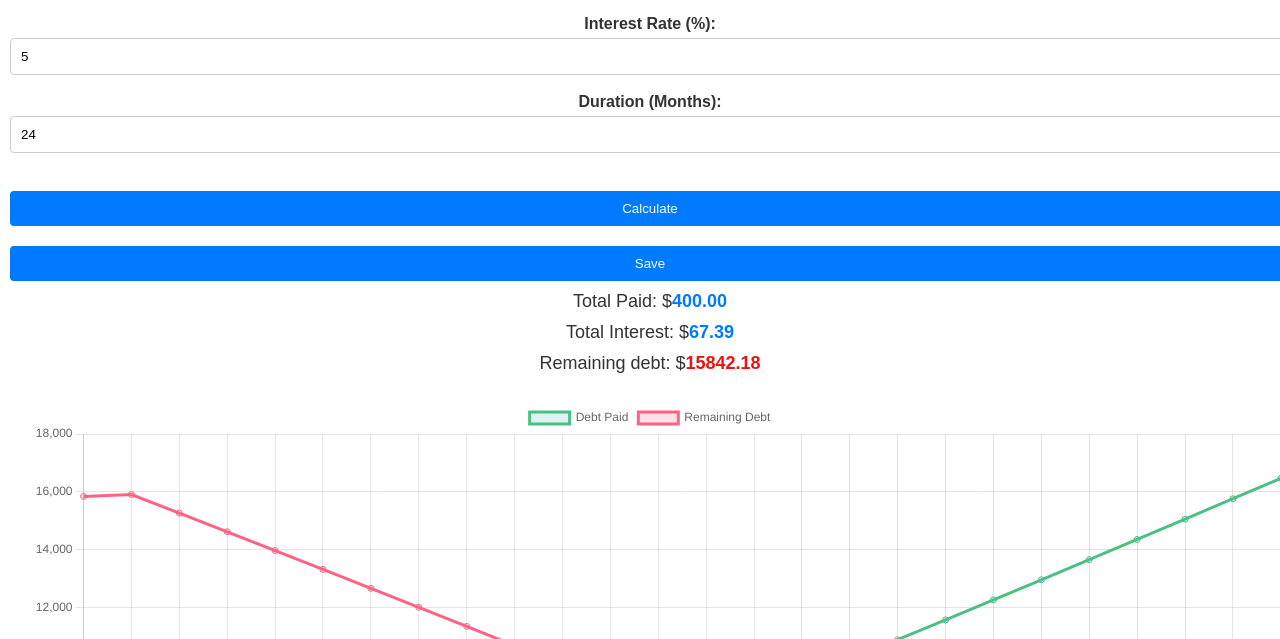
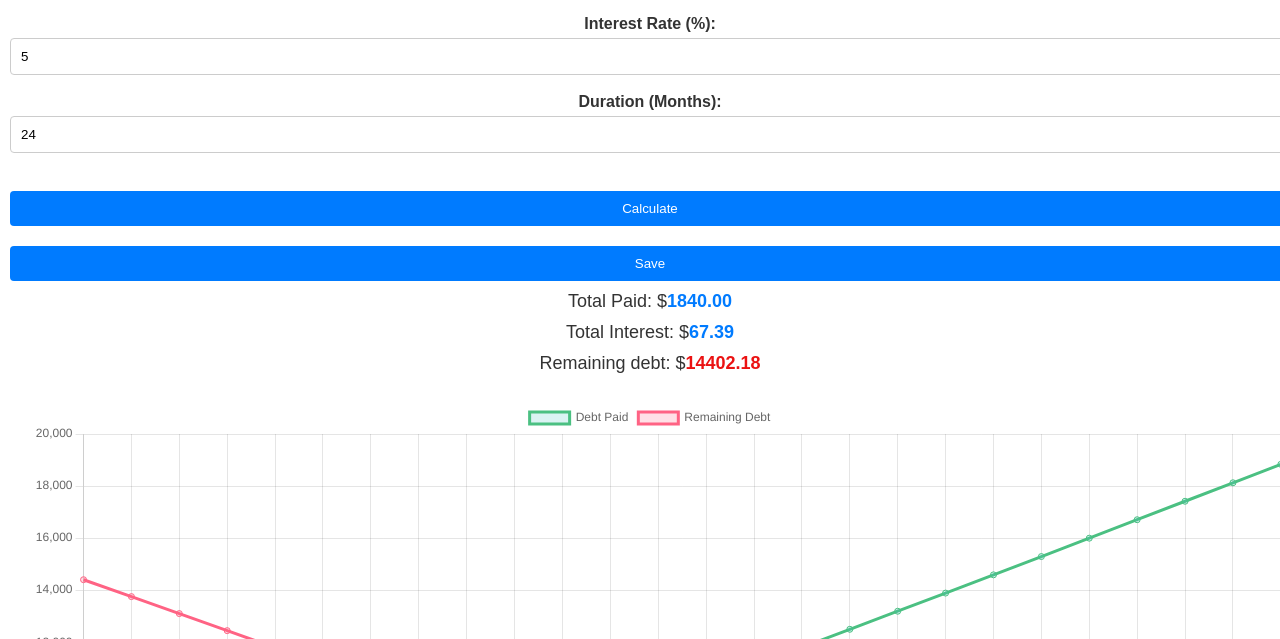
Before and after one commit to tmrct/DebtCalc, a website: page index.html in a window 1280 px wide. Shown: the part 161-800 px from the top of the page. Drawn offline with nearby package versions, Linux system fonts and the light colour scheme.

Commit message:
made the ui better

```diff
--- a/data/scheduleData.json
+++ b/data/scheduleData.json
@@ -1,159 +1,160 @@
 [
   {
     "date": "February 2025",
-    "payment": 400,
+    "payment": 1840,
     "interest": 67.39495833333334,
-    "balance": 15842.184958333335,
-    "datePaid": "2025-02-01 : 400$\n"
+    "balance": 14402.184958333335,
+    "datePaid": "2025-02-01 : 400$\n2025/02/13 : 720$\n2025/02/27 : 720$"
   },
   {
     "date": "March 2025",
-    "payment": 0,
-    "interest": 66.00910399305556,
-    "balance": 15908.19406232639
+    "payment": 709.61,
+    "interest": 60.00910399305556,
+    "balance": 13752.58406232639,
+    "datePaid": ""
   },
   {
     "date": "April 2025",
     "payment": 709.6105159567151,
-    "interest": 66.28414192635996,
-    "balance": 15264.867688296035
+    "interest": 57.30243359302663,
+    "balance": 13100.275979962702
   },
   {
     "date": "May 2025",
     "payment": 709.6105159567151,
-    "interest": 63.60361536790015,
-    "balance": 14618.86078770722
+    "interest": 54.58448324984459,
+    "balance": 12445.249947255832
   },
   {
     "date": "June 2025",
     "payment": 709.6105159567151,
-    "interest": 60.91191994878009,
-    "balance": 13970.162191699286
+    "interest": 51.855208113565965,
+    "balance": 11787.494639412684
   },
   {
     "date": "July 2025",
     "payment": 709.6105159567151,
-    "interest": 58.20900913208036,
-    "balance": 13318.76068487465
+    "interest": 49.11456099755285,
+    "balance": 11126.998684453521
   },
   {
     "date": "August 2025",
     "payment": 709.6105159567151,
-    "interest": 55.494836186977714,
-    "balance": 12664.645005104914
+    "interest": 46.36249451855634,
+    "balance": 10463.750663015362
   },
   {
     "date": "September 2025",
     "payment": 709.6105159567151,
-    "interest": 52.76935418793714,
-    "balance": 12007.803843336136
+    "interest": 43.598961095897344,
+    "balance": 9797.739108154545
   },
   {
     "date": "October 2025",
     "payment": 709.6105159567151,
-    "interest": 50.03251601390057,
-    "balance": 11348.225843393322
+    "interest": 40.82391295064394,
+    "balance": 9128.952505148474
   },
   {
     "date": "November 2025",
     "payment": 709.6105159567151,
-    "interest": 47.28427434747218,
-    "balance": 10685.89960178408
+    "interest": 38.03730210478531,
+    "balance": 8457.379291296544
   },
   {
     "date": "December 2025",
     "payment": 709.6105159567151,
-    "interest": 44.52458167410033,
-    "balance": 10020.813667501465
+    "interest": 35.239080380402264,
+    "balance": 7783.0078557202305
   },
   {
     "date": "January 2026",
     "payment": 709.6105159567151,
-    "interest": 41.7533902812561,
-    "balance": 9352.956541826006
+    "interest": 32.42919939883429,
+    "balance": 7105.82653916235
   },
   {
     "date": "February 2026",
     "payment": 709.6105159567151,
-    "interest": 38.97065225760836,
-    "balance": 8682.3166781269
+    "interest": 29.607610579843126,
+    "balance": 6425.823633785478
   },
   {
     "date": "March 2026",
     "payment": 709.6105159567151,
-    "interest": 36.17631949219541,
-    "balance": 8008.882481662379
+    "interest": 26.774265140772822,
+    "balance": 5742.987382969535
   },
   {
     "date": "April 2026",
     "payment": 709.6105159567151,
-    "interest": 33.37034367359325,
-    "balance": 7332.642309379257
+    "interest": 23.929114095706396,
+    "balance": 5057.305981108527
   },
   {
     "date": "May 2026",
     "payment": 709.6105159567151,
-    "interest": 30.55267628908024,
-    "balance": 6653.584469711623
+    "interest": 21.07210825461886,
+    "balance": 4368.7675734064305
   },
   {
     "date": "June 2026",
     "payment": 709.6105159567151,
-    "interest": 27.72326862379843,
-    "balance": 5971.697222378706
+    "interest": 18.203198222526794,
+    "balance": 3677.360255672242
   },
   {
     "date": "July 2026",
     "payment": 709.6105159567151,
-    "interest": 24.882071759911277,
-    "balance": 5286.968778181902
+    "interest": 15.322334398634341,
+    "balance": 2983.0720741141613
   },
   {
     "date": "August 2026",
     "payment": 709.6105159567151,
-    "interest": 22.029036575757925,
-    "balance": 4599.387298800945
+    "interest": 12.429466975475671,
+    "balance": 2285.8910251329216
   },
   {
     "date": "September 2026",
     "payment": 709.6105159567151,
-    "interest": 19.164113745003938,
-    "balance": 3908.9408965892344
+    "interest": 9.52454593805384,
+    "balance": 1585.8050551142605
   },
   {
     "date": "October 2026",
     "payment": 709.6105159567151,
-    "interest": 16.287253735788475,
-    "balance": 3215.617634368308
+    "interest": 6.607521062976086,
+    "balance": 882.8020602205215
   },
   {
     "date": "November 2026",
     "payment": 709.6105159567151,
-    "interest": 13.398406809867948,
-    "balance": 2519.4055252214607
+    "interest": 3.6783419175855063,
+    "balance": 176.86988618139196
   },
   {
     "date": "December 2026",
     "payment": 709.6105159567151,
-    "interest": 10.497523021756086,
-    "balance": 1820.2925322865017
+    "interest": 0.7369578590891331,
+    "balance": 0
   },
   {
     "date": "January 2027",
     "payment": 709.6105159567151,
-    "interest": 7.584552217860423,
-    "balance": 1118.266568547647
+    "interest": 0,
+    "balance": 0
   },
   {
     "date": "February 2027",
     "payment": 709.6105159567151,
-    "interest": 4.659444035615196,
-    "balance": 413.3154966265472
+    "interest": 0,
+    "balance": 0
   },
   {
     "date": "March 2027",
     "payment": 709.6105159567151,
-    "interest": 1.7221479026106132,
+    "interest": 0,
     "balance": 0
   }
 ]
--- a/index.html
+++ b/index.html
@@ -27,7 +27,7 @@
             <canvas id="debtChart" width="400" height="200"></canvas>
         </div>
 
-        <div class="tableContainer">
+        <div class="tableContainer" style="overflow-y: auto; max-height: 600px; border: 1px solid black;">
             <table id="scheduleTable">
             <thead>
             <tr>
--- a/scripts/APICalculator.js
+++ b/scripts/APICalculator.js
@@ -62,11 +62,11 @@ function renderTable() {
         let entryDate = new Date(entry.date);
         let isBeforeToday = entryDate < currentDate;
         let row = `<tr${isBeforeToday ? ' style="background-color: #6dbfb8;"' : ''}>
-                <td>${entry.date}</td>
-                <td><input type="number" value="${entry.payment.toFixed(2)}" onchange="updatePayment(${index}, this.value)" /></td>
-                <td>$${entry.interest.toFixed(2)}</td>
-                <td>$${entry.balance.toFixed(2)}</td>
-                <td><textarea onchange="updateDatePaid(${index}, this.value)">${entry.datePaid || ''}</textarea></td>
+            <td>${entry.date}</td>
+            <td><input type="number" value="${entry.payment.toFixed(2)}" onchange="updatePayment(${index}, this.value)" /></td>
+            <td>$${entry.interest.toFixed(2)}</td>
+            <td>$${entry.balance.toFixed(2)}</td>
+            <td><textarea style="height:60px;" onchange="updateDatePaid(${index}, this.value)">${entry.datePaid || ''}</textarea></td>
             </tr>`;
         tableBody.innerHTML += row;
     });
```
Lines whose indentation alone changed are shown as unchanged.
